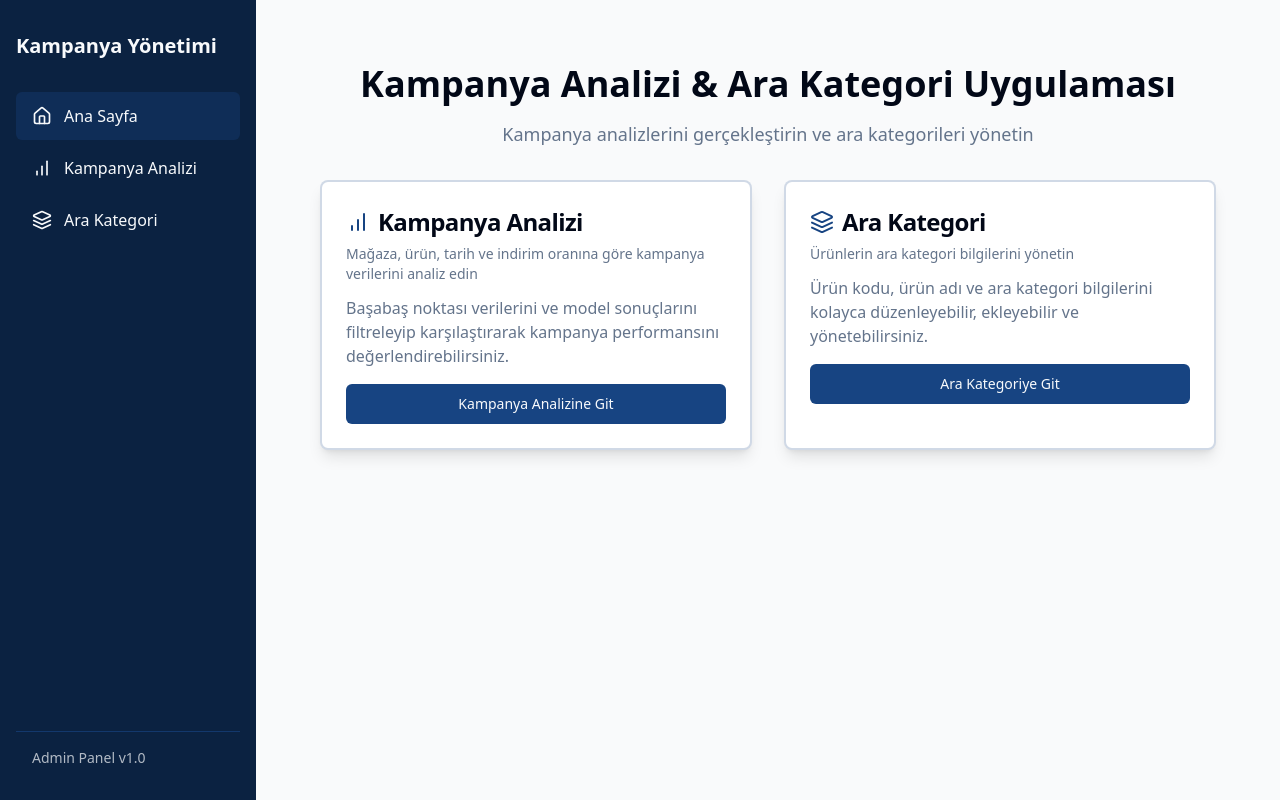
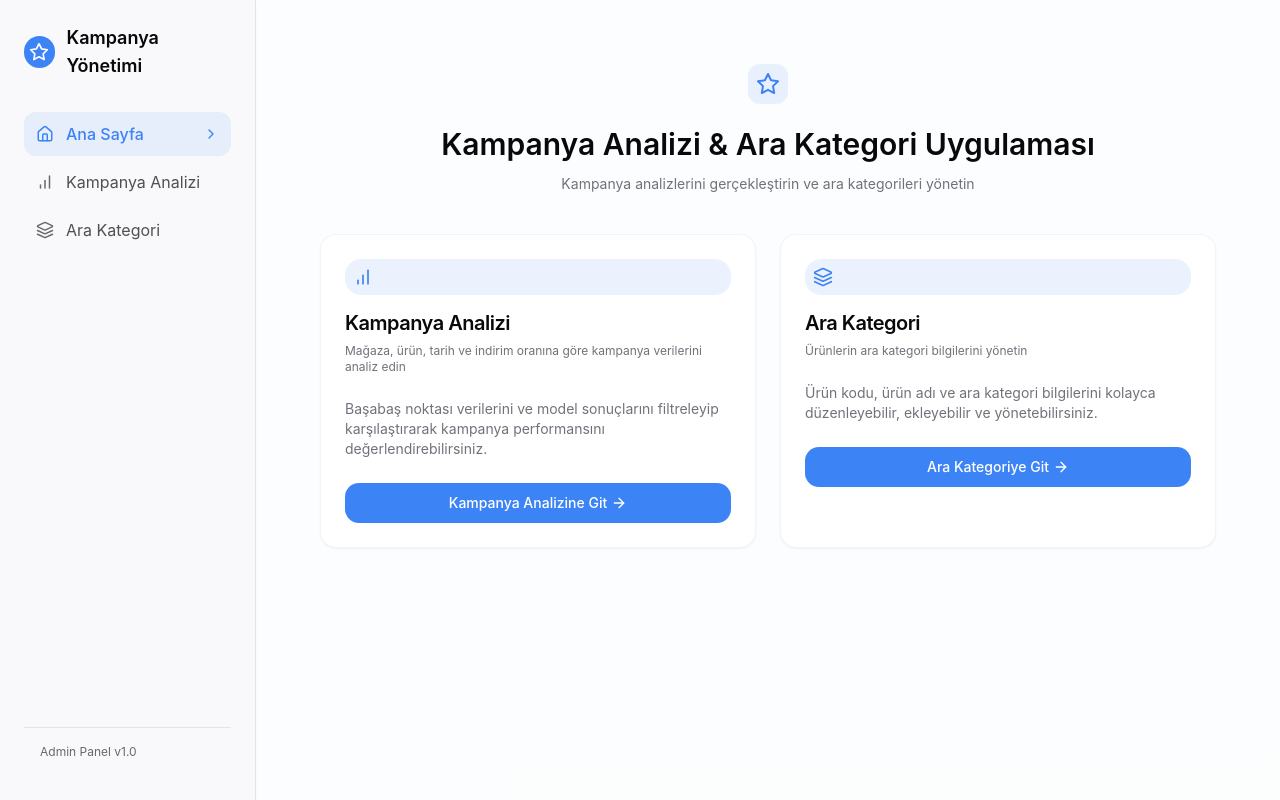
Before and after one commit to arelbir/retail-data-navigator, a React (Vite) app: page / in a window 1280 px wide. Built offline with nearby package versions, Linux system fonts and the light colour scheme.

Commit message:
Refactor: Update application design
Update the application's design based on provided examples.

```diff
--- a/src/components/layout/Layout.tsx
+++ b/src/components/layout/Layout.tsx
@@ -3,7 +3,8 @@ import { Outlet, Link, useLocation } from "react-router-dom";
 import {
   BarChart,
   Layers,
-  Home
+  Home,
+  ChevronRight
 } from "lucide-react";
 import { cn } from "@/lib/utils";
 import { DataProvider } from "@/context/DataContext";
@@ -19,12 +20,19 @@ const Layout = () => {
 
   return (
     <DataProvider>
-      <div className="min-h-screen flex flex-col md:flex-row bg-gray-50">
+      <div className="min-h-screen flex flex-col md:flex-row bg-background">
         {/* Sidebar for larger screens */}
-        <aside className="w-full md:w-64 bg-sidebar text-sidebar-foreground md:min-h-screen">
-          <div className="p-4 flex flex-col h-full">
-            <div className="mb-8 mt-4">
-              <h1 className="text-xl font-bold">Kampanya Yönetimi</h1>
+        <aside className="w-full md:w-64 bg-sidebar flex-shrink-0 text-sidebar-foreground md:min-h-screen shadow-sm border-r border-sidebar-border">
+          <div className="p-6 flex flex-col h-full">
+            <div className="mb-8">
+              <div className="flex items-center">
+                <div className="w-8 h-8 bg-primary rounded-lg flex items-center justify-center mr-3">
+                  <svg viewBox="0 0 24 24" width="20" height="20" stroke="currentColor" strokeWidth="2" fill="none" strokeLinecap="round" strokeLinejoin="round" className="text-white">
+                    <polygon points="12 2 15.09 8.26 22 9.27 17 14.14 18.18 21.02 12 17.77 5.82 21.02 7 14.14 2 9.27 8.91 8.26 12 2"></polygon>
+                  </svg>
+                </div>
+                <h1 className="text-lg font-semibold">Kampanya Yönetimi</h1>
+              </div>
             </div>
 
             <nav className="space-y-1 flex-1">
@@ -37,29 +45,37 @@ const Layout = () => {
                     key={item.path}
                     to={item.path}
                     className={cn(
-                      "flex items-center py-3 px-4 rounded-md transition-colors",
+                      "flex items-center justify-between py-2.5 px-3 rounded-xl transition-colors",
                       {
-                        "bg-sidebar-accent text-sidebar-accent-foreground": isActive,
-                        "hover:bg-sidebar-accent/50": !isActive,
+                        "bg-primary/10 text-primary font-medium": isActive,
+                        "hover:bg-sidebar-accent text-sidebar-foreground/70 hover:text-sidebar-foreground": !isActive,
                       }
                     )}
                   >
-                    <Icon className="mr-3 h-5 w-5" />
-                    <span>{item.label}</span>
+                    <div className="flex items-center">
+                      <Icon className={cn("mr-3 h-[18px] w-[18px]", {
+                        "text-primary": isActive,
+                        "text-sidebar-foreground/60": !isActive
+                      })} />
+                      <span>{item.label}</span>
+                    </div>
+                    {isActive && <ChevronRight className="h-4 w-4 text-primary" />}
                   </Link>
                 );
               })}
             </nav>
 
             <div className="mt-auto p-4 border-t border-sidebar-border">
-              <p className="text-sm opacity-70">Admin Panel v1.0</p>
+              <p className="text-xs opacity-60">Admin Panel v1.0</p>
             </div>
           </div>
         </aside>
 
         {/* Main content */}
-        <main className="flex-1 p-4 md:p-8">
-          <Outlet />
+        <main className="flex-1 overflow-auto bg-secondary/30">
+          <div className="container py-6 md:py-8 px-4 md:px-8 max-w-7xl mx-auto animate-fade-in">
+            <Outlet />
+          </div>
         </main>
       </div>
     </DataProvider>
--- a/src/index.css
+++ b/src/index.css
@@ -6,82 +6,82 @@
 @layer base {
   :root {
     --background: 0 0% 100%;
-    --foreground: 222.2 84% 4.9%;
+    --foreground: 240 10% 3.9%;
 
     --card: 0 0% 100%;
-    --card-foreground: 222.2 84% 4.9%;
+    --card-foreground: 240 10% 3.9%;
 
     --popover: 0 0% 100%;
-    --popover-foreground: 222.2 84% 4.9%;
+    --popover-foreground: 240 10% 3.9%;
 
-    --primary: 215 70% 30%;
-    --primary-foreground: 210 40% 98%;
+    --primary: 217 91% 60%;
+    --primary-foreground: 0 0% 100%;
 
-    --secondary: 210 40% 96.1%;
-    --secondary-foreground: 222.2 47.4% 11.2%;
+    --secondary: 214 32% 97%;
+    --secondary-foreground: 240 5.9% 10%;
 
-    --muted: 210 40% 96.1%;
-    --muted-foreground: 215.4 16.3% 46.9%;
+    --muted: 240 4.8% 95.9%;
+    --muted-foreground: 240 3.8% 46.1%;
 
-    --accent: 210 40% 96.1%;
-    --accent-foreground: 222.2 47.4% 11.2%;
+    --accent: 240 4.8% 95.9%;
+    --accent-foreground: 240 5.9% 10%;
 
     --destructive: 0 84.2% 60.2%;
-    --destructive-foreground: 210 40% 98%;
+    --destructive-foreground: 0 0% 98%;
 
-    --border: 214.3 31.8% 91.4%;
-    --input: 214.3 31.8% 91.4%;
-    --ring: 215 70% 30%;
+    --border: 240 5.9% 90%;
+    --input: 240 5.9% 90%;
+    --ring: 217 91% 60%;
 
-    --radius: 0.5rem;
+    --radius: 1rem;
 
-    --sidebar-background: 215 70% 15%;
-    --sidebar-foreground: 210 40% 98%;
-    --sidebar-primary: 215 70% 30%;
-    --sidebar-primary-foreground: 210 40% 98%;
-    --sidebar-accent: 215 70% 20%;
-    --sidebar-accent-foreground: 210 40% 98%;
-    --sidebar-border: 215 70% 25%;
-    --sidebar-ring: 217.2 91.2% 59.8%;
+    --sidebar-background: 220 25% 98%;
+    --sidebar-foreground: 240 10% 3.9%;
+    --sidebar-primary: 217 91% 60%;
+    --sidebar-primary-foreground: 0 0% 100%;
+    --sidebar-accent: 214 32% 97%;
+    --sidebar-accent-foreground: 240 5.9% 10%;
+    --sidebar-border: 240 5.9% 90%;
+    --sidebar-ring: 215 20.2% 65.1%;
   }
 
   .dark {
-    --background: 222.2 84% 4.9%;
-    --foreground: 210 40% 98%;
+    --background: 240 10% 3.9%;
+    --foreground: 0 0% 98%;
 
-    --card: 222.2 84% 4.9%;
-    --card-foreground: 210 40% 98%;
+    --card: 240 10% 3.9%;
+    --card-foreground: 0 0% 98%;
 
-    --popover: 222.2 84% 4.9%;
-    --popover-foreground: 210 40% 98%;
+    --popover: 240 10% 3.9%;
+    --popover-foreground: 0 0% 98%;
 
-    --primary: 210 40% 98%;
-    --primary-foreground: 222.2 47.4% 11.2%;
+    --primary: 217 91% 60%;
+    --primary-foreground: 0 0% 98%;
 
-    --secondary: 217.2 32.6% 17.5%;
-    --secondary-foreground: 210 40% 98%;
+    --secondary: 240 3.7% 15.9%;
+    --secondary-foreground: 0 0% 98%;
 
-    --muted: 217.2 32.6% 17.5%;
-    --muted-foreground: 215 20.2% 65.1%;
+    --muted: 240 3.7% 15.9%;
+    --muted-foreground: 240 5% 64.9%;
 
-    --accent: 217.2 32.6% 17.5%;
-    --accent-foreground: 210 40% 98%;
+    --accent: 240 3.7% 15.9%;
+    --accent-foreground: 0 0% 98%;
 
     --destructive: 0 62.8% 30.6%;
-    --destructive-foreground: 210 40% 98%;
+    --destructive-foreground: 0 0% 98%;
 
-    --border: 217.2 32.6% 17.5%;
-    --input: 217.2 32.6% 17.5%;
-    --ring: 212.7 26.8% 83.9%;
+    --border: 240 3.7% 15.9%;
+    --input: 240 3.7% 15.9%;
+    --ring: 240 4.9% 83.9%;
 
-    --sidebar-background: 215 70% 15%;
-    --sidebar-foreground: 210 40% 98%;
-    --sidebar-primary: 215 70% 30%;
-    --sidebar-primary-foreground: 210 40% 98%;
-    --sidebar-accent: 215 70% 20%;
-    --sidebar-accent-foreground: 210 40% 98%;
-    --sidebar-border: 215 70% 25%;
-    --sidebar-ring: 217.2 91.2% 59.8%;
+    --sidebar-background: 240 10% 3.9%;
+    --sidebar-foreground: 0 0% 98%;
+    --sidebar-primary: 217 91% 60%;
+    --sidebar-primary-foreground: 0 0% 98%;
+    --sidebar-accent: 240 3.7% 15.9%;
+    --sidebar-accent-foreground: 0 0% 98%;
+    --sidebar-border: 240 3.7% 15.9%;
+    --sidebar-ring: 240 4.9% 83.9%;
   }
 }
 
@@ -91,6 +91,16 @@
   }
 
   body {
-    @apply bg-background text-foreground;
+    @apply bg-background text-foreground font-sans;
+  }
+
+  .glass-card {
+    @apply bg-white/80 backdrop-blur-sm border border-border shadow-sm rounded-2xl;
+  }
+
+  .card-hover {
+    @apply transition-all hover:shadow-md hover:bg-secondary/50;
   }
 }
+
+/* Diğer CSS kurallarını temizliyoruz */
--- a/src/pages/AraKategori.tsx
+++ b/src/pages/AraKategori.tsx
@@ -22,7 +22,7 @@ import {
   DialogTitle
 } from "@/components/ui/dialog";
 import { toast } from "sonner";
-import { Pencil, Trash2, Plus } from "lucide-react";
+import { Pencil, Trash2, Plus, ChevronRight, Layers, FileSpreadsheet } from "lucide-react";
 
 const AraKategori = () => {
   const {
@@ -83,30 +83,41 @@ const AraKategori = () => {
   };
 
   return (
-    <div className="container mx-auto space-y-8">
+    <div className="space-y-6">
       <div className="flex justify-between items-center">
         <div>
-          <h1 className="text-3xl font-bold">Ara Kategori Yönetimi</h1>
-          <p className="text-muted-foreground mt-2">
+          <div className="flex items-center gap-2">
+            <h1 className="text-2xl font-semibold">Ara Kategori Yönetimi</h1>
+            <ChevronRight className="h-5 w-5 text-muted-foreground" />
+            <span className="text-muted-foreground">Veri Listesi</span>
+          </div>
+          <p className="text-muted-foreground mt-1 text-sm">
             Ürünlere ait ara kategori bilgilerini ekleyin ve düzenleyin
           </p>
         </div>
-        <Button onClick={handleAddNew} className="flex items-center gap-2">
+        <Button onClick={handleAddNew} className="flex items-center gap-2 bg-primary hover:bg-primary/90">
           <Plus className="h-4 w-4" />
           Yeni Ekle
         </Button>
       </div>
 
-      <Card>
-        <CardHeader>
-          <CardTitle>Ara Kategori Listesi</CardTitle>
-          <CardDescription>
-            Sistemde kayıtlı olan tüm ara kategori tanımlamaları
-          </CardDescription>
+      <Card className="border border-border/40 shadow-sm">
+        <CardHeader className="bg-secondary/30 border-b border-border/30 pb-4">
+          <div className="flex items-center gap-2">
+            <div className="p-2 rounded-md bg-primary/10">
+              <Layers className="h-5 w-5 text-primary" />
+            </div>
+            <div>
+              <CardTitle className="text-lg">Ara Kategori Listesi</CardTitle>
+              <CardDescription className="text-xs mt-1">
+                Sistemde kayıtlı olan tüm ara kategori tanımlamaları
+              </CardDescription>
+            </div>
+          </div>
         </CardHeader>
-        <CardContent>
+        <CardContent className="p-4">
           <Table>
-            <TableHeader>
+            <TableHeader className="bg-secondary/50">
               <TableRow>
                 <TableHead>Ürün Kodu</TableHead>
                 <TableHead>Ürün Adı</TableHead>
@@ -118,12 +129,15 @@ const AraKategori = () => {
               {intermediateCategories.length === 0 ? (
                 <TableRow>
                   <TableCell colSpan={4} className="text-center py-8 text-muted-foreground">
-                    Henüz kayıtlı ara kategori bulunmamaktadır
+                    <div className="flex flex-col items-center justify-center gap-2">
+                      <FileSpreadsheet className="h-10 w-10 text-muted-foreground/40" />
+                      <span>Henüz kayıtlı ara kategori bulunmamaktadır</span>
+                    </div>
                   </TableCell>
                 </TableRow>
               ) : (
                 intermediateCategories.map((item) => (
-                  <TableRow key={item.id}>
+                  <TableRow key={item.id} className="hover:bg-secondary/30">
                     <TableCell>{item.productCode}</TableCell>
                     <TableCell>{item.productName}</TableCell>
                     <TableCell>{item.intermediateCategory}</TableCell>
@@ -133,6 +147,7 @@ const AraKategori = () => {
                           variant="outline"
                           size="sm"
                           onClick={() => handleEdit(item)}
+                          className="h-8 w-8 p-0"
                         >
                           <Pencil className="h-4 w-4" />
                         </Button>
@@ -140,6 +155,7 @@ const AraKategori = () => {
                           variant="destructive"
                           size="sm"
                           onClick={() => handleDelete(item.id)}
+                          className="h-8 w-8 p-0"
                         >
                           <Trash2 className="h-4 w-4" />
                         </Button>
@@ -155,12 +171,12 @@ const AraKategori = () => {
 
       {/* Add/Edit Dialog */}
       <Dialog open={isDialogOpen} onOpenChange={setIsDialogOpen}>
-        <DialogContent>
+        <DialogContent className="sm:max-w-md">
           <DialogHeader>
             <DialogTitle>
               {isEditMode ? "Ara Kategori Düzenle" : "Yeni Ara Kategori Ekle"}
             </DialogTitle>
-            <DialogDescription>
+            <DialogDescription className="text-xs">
               Ürün ve ara kategori bilgilerini girin ve kaydedin
             </DialogDescription>
           </DialogHeader>
@@ -172,6 +188,7 @@ const AraKategori = () => {
                 id="productCode"
                 value={currentItem.productCode || ""}
                 onChange={(e) => setCurrentItem({...currentItem, productCode: e.target.value})}
+                className="h-9"
               />
             </div>
 
@@ -181,6 +198,7 @@ const AraKategori = () => {
                 id="productName"
                 value={currentItem.productName || ""}
                 onChange={(e) => setCurrentItem({...currentItem, productName: e.target.value})}
+                className="h-9"
               />
             </div>
 
@@ -190,6 +208,7 @@ const AraKategori = () => {
                 id="intermediateCategory"
                 value={currentItem.intermediateCategory || ""}
                 onChange={(e) => setCurrentItem({...currentItem, intermediateCategory: e.target.value})}
+                className="h-9"
               />
             </div>
           </div>
@@ -198,7 +217,7 @@ const AraKategori = () => {
             <Button variant="outline" onClick={() => setIsDialogOpen(false)}>
               İptal
             </Button>
-            <Button onClick={handleSave}>
+            <Button onClick={handleSave} className="bg-primary hover:bg-primary/90">
               Kaydet
             </Button>
           </DialogFooter>
--- a/src/pages/Index.tsx
+++ b/src/pages/Index.tsx
@@ -1,58 +1,69 @@
 
 import { Link } from "react-router-dom";
-import { BarChart, Layers } from "lucide-react";
+import { BarChart, Layers, ArrowRight } from "lucide-react";
 import { Card, CardContent, CardDescription, CardHeader, CardTitle } from "@/components/ui/card";
 import { Button } from "@/components/ui/button";
 
 const Index = () => {
   return (
-    <div className="container mx-auto py-8">
-      <div className="mb-8 text-center">
-        <h1 className="text-4xl font-bold mb-4">Kampanya Analizi & Ara Kategori Uygulaması</h1>
-        <p className="text-lg text-muted-foreground">
+    <div className="py-8">
+      <div className="mb-10 text-center max-w-2xl mx-auto">
+        <div className="inline-block mb-4 p-2 bg-primary/10 rounded-xl">
+          <svg viewBox="0 0 24 24" width="24" height="24" stroke="currentColor" strokeWidth="2" fill="none" strokeLinecap="round" strokeLinejoin="round" className="text-primary">
+            <polygon points="12 2 15.09 8.26 22 9.27 17 14.14 18.18 21.02 12 17.77 5.82 21.02 7 14.14 2 9.27 8.91 8.26 12 2"></polygon>
+          </svg>
+        </div>
+        <h1 className="text-3xl font-semibold mb-3">Kampanya Analizi & Ara Kategori Uygulaması</h1>
+        <p className="text-sm text-muted-foreground">
           Kampanya analizlerini gerçekleştirin ve ara kategorileri yönetin
         </p>
       </div>
 
-      <div className="grid md:grid-cols-2 gap-8 max-w-4xl mx-auto">
-        <Card className="border-2 border-primary/20 shadow-lg">
-          <CardHeader className="pb-3">
-            <CardTitle className="flex items-center gap-2 text-2xl">
-              <BarChart className="h-6 w-6 text-primary" />
-              Kampanya Analizi
-            </CardTitle>
-            <CardDescription>
+      <div className="grid md:grid-cols-2 gap-6 max-w-4xl mx-auto">
+        <Card className="border border-border/40 shadow-sm hover:shadow-md transition-all hover:border-primary/20 overflow-hidden">
+          <CardHeader className="pb-0 pt-6">
+            <div className="mb-2 inline-block p-2 bg-primary/10 rounded-lg">
+              <BarChart className="h-5 w-5 text-primary" />
+            </div>
+            <CardTitle className="text-xl">Kampanya Analizi</CardTitle>
+            <CardDescription className="text-xs mt-1">
               Mağaza, ürün, tarih ve indirim oranına göre kampanya verilerini analiz edin
             </CardDescription>
           </CardHeader>
-          <CardContent>
-            <p className="mb-4 text-muted-foreground">
+          <CardContent className="p-6">
+            <p className="mb-6 text-sm text-muted-foreground">
               Başabaş noktası verilerini ve model sonuçlarını filtreleyip karşılaştırarak kampanya
               performansını değerlendirebilirsiniz.
             </p>
             <Link to="/kampanya-analizi">
-              <Button className="w-full">Kampanya Analizine Git</Button>
+              <Button className="w-full bg-primary hover:bg-primary/90 gap-1">
+                Kampanya Analizine Git
+                <ArrowRight className="h-4 w-4" />
+              </Button>
             </Link>
           </CardContent>
         </Card>
 
-        <Card className="border-2 border-primary/20 shadow-lg">
-          <CardHeader className="pb-3">
-            <CardTitle className="flex items-center gap-2 text-2xl">
-              <Layers className="h-6 w-6 text-primary" />
-              Ara Kategori
-            </CardTitle>
-            <CardDescription>
+        <Card className="border border-border/40 shadow-sm hover:shadow-md transition-all hover:border-primary/20 overflow-hidden">
+          <CardHeader className="pb-0 pt-6">
+            <div className="mb-2 inline-block p-2 bg-primary/10 rounded-lg">
+              <Layers className="h-5 w-5 text-primary" />
+            </div>
+            <CardTitle className="text-xl">Ara Kategori</CardTitle>
+            <CardDescription className="text-xs mt-1">
               Ürünlerin ara kategori bilgilerini yönetin
             </CardDescription>
           </CardHeader>
-          <CardContent>
-            <p className="mb-4 text-muted-foreground">
+          <CardContent className="p-6">
+            <p className="mb-6 text-sm text-muted-foreground">
               Ürün kodu, ürün adı ve ara kategori bilgilerini kolayca düzenleyebilir,
               ekleyebilir ve yönetebilirsiniz.
             </p>
             <Link to="/ara-kategori">
-              <Button className="w-full">Ara Kategoriye Git</Button>
+              <Button className="w-full bg-primary hover:bg-primary/90 gap-1">
+                Ara Kategoriye Git
+                <ArrowRight className="h-4 w-4" />
+              </Button>
             </Link>
           </CardContent>
         </Card>
--- a/src/pages/KampanyaAnalizi.tsx
+++ b/src/pages/KampanyaAnalizi.tsx
@@ -8,6 +8,7 @@ import KampanyaAnaliziForm from "@/components/kampanya-analizi/KampanyaAnaliziFo
 import OzetVeriPaneli from "@/components/kampanya-analizi/OzetVeriPaneli";
 import DetayVeriTablosu from "@/components/kampanya-analizi/DetayVeriTablosu";
 import { toast } from "sonner";
+import { BarChart, ListFilter, ChevronRight } from "lucide-react";
 
 const KampanyaAnalizi = () => {
   const {
@@ -35,22 +36,35 @@ const KampanyaAnalizi = () => {
   };
 
   return (
-    <div className="container mx-auto space-y-8">
+    <div className="space-y-6">
+      <div className="flex items-center justify-between">
         <div>
-        <h1 className="text-3xl font-bold">Kampanya Analizi</h1>
-        <p className="text-muted-foreground mt-2">
+          <div className="flex items-center gap-2">
+            <h1 className="text-2xl font-semibold">Kampanya Analizi</h1>
+            <ChevronRight className="h-5 w-5 text-muted-foreground" />
+            <span className="text-muted-foreground">Parametre Seçimi</span>
+          </div>
+          <p className="text-muted-foreground mt-1 text-sm">
             Mağaza, ürün, tarih ve indirim oranı parametrelerini kullanarak kampanya verilerini analiz edin
           </p>
         </div>
+      </div>
 
-      <Card>
-        <CardHeader>
-          <CardTitle>Parametre Seçimleri</CardTitle>
-          <CardDescription>
+      <Card className="border border-border/40 shadow-sm overflow-hidden">
+        <CardHeader className="bg-secondary/30 border-b border-border/30 pb-4">
+          <div className="flex items-center gap-2">
+            <div className="p-2 rounded-md bg-primary/10">
+              <ListFilter className="h-5 w-5 text-primary" />
+            </div>
+            <div>
+              <CardTitle className="text-lg">Parametre Seçimleri</CardTitle>
+              <CardDescription className="text-xs mt-1">
                 Analiz için gerekli parametreleri seçin ve "Verileri Getir" butonuna tıklayın
               </CardDescription>
+            </div>
+          </div>
         </CardHeader>
-        <CardContent>
+        <CardContent className="p-6">
           <KampanyaAnaliziForm
             initialParams={filterParams}
             onSubmit={handleFiltersSubmit}
@@ -60,17 +74,24 @@ const KampanyaAnalizi = () => {
       </Card>
 
       {dataFetched && (
-        <div className="space-y-8">
+        <div className="space-y-6">
           <OzetVeriPaneli data={filteredBreakEvenData} />
 
-          <Card>
-            <CardHeader>
-              <CardTitle>Model Sonuçları</CardTitle>
-              <CardDescription>
+          <Card className="border border-border/40 shadow-sm">
+            <CardHeader className="bg-secondary/30 border-b border-border/30 pb-4">
+              <div className="flex items-center gap-2">
+                <div className="p-2 rounded-md bg-primary/10">
+                  <BarChart className="h-5 w-5 text-primary" />
+                </div>
+                <div>
+                  <CardTitle className="text-lg">Model Sonuçları</CardTitle>
+                  <CardDescription className="text-xs mt-1">
                     Seçilen parametrelere göre filtrelenmiş model sonuçları
                   </CardDescription>
+                </div>
+              </div>
             </CardHeader>
-            <CardContent>
+            <CardContent className="p-4">
               <DetayVeriTablosu data={filteredModelResultData} />
             </CardContent>
           </Card>
```
Also changed, not shown: tailwind.config.ts (+18 -1 lines). Lines whose indentation alone changed are shown as unchanged.
